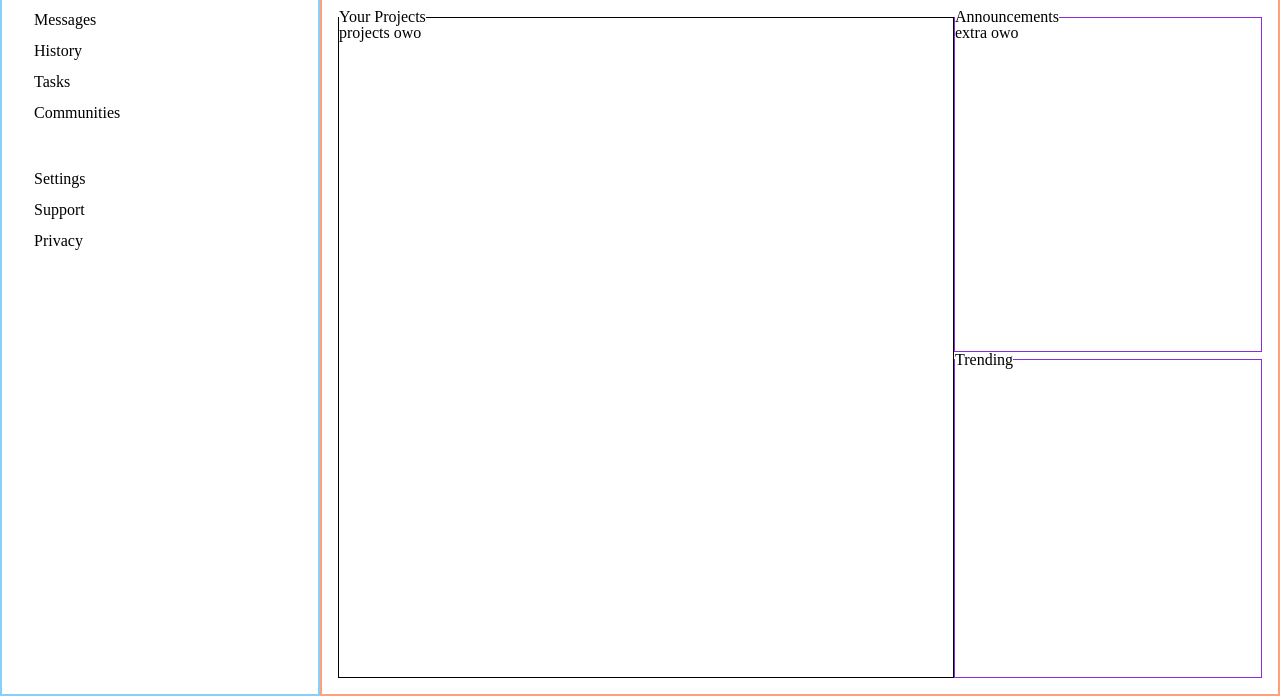
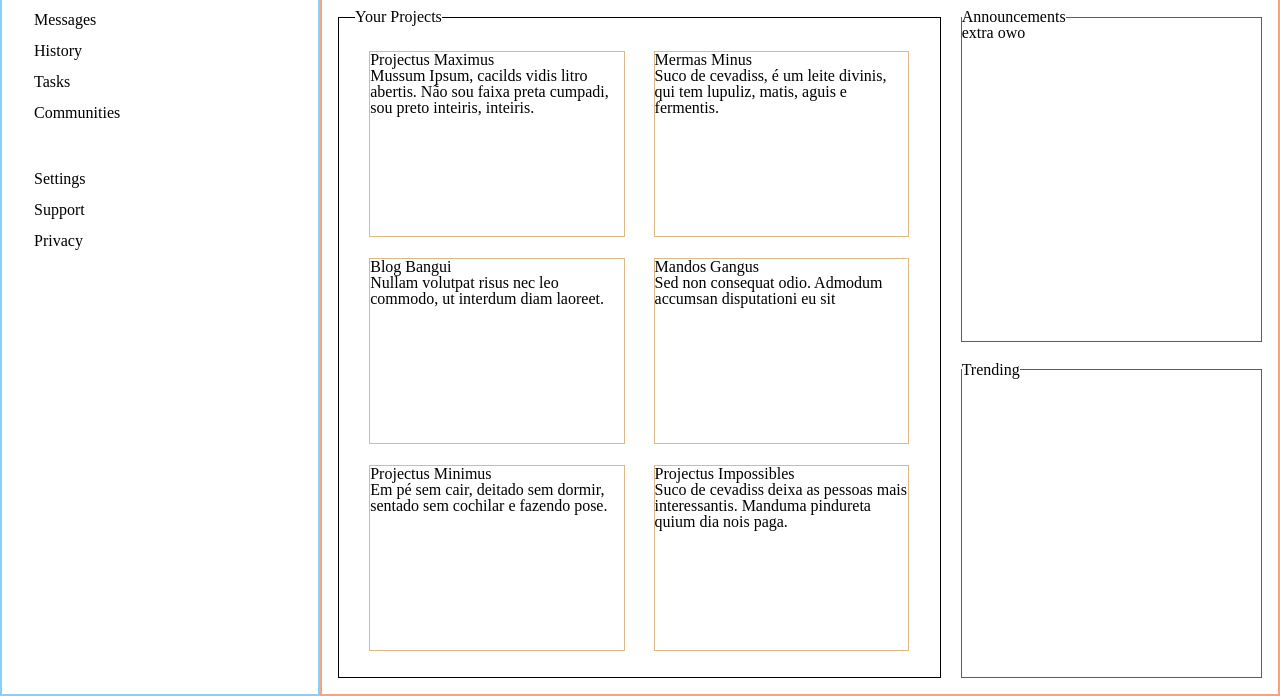
Before and after one commit to morfenza/admin-dashboard, a plain HTML site: page index.html in a window 1280 px wide. Shown: the part 150-846 px from the top of the page. Drawn offline with Linux system fonts and the light colour scheme.

Commit message:
Apply grid on project container

```diff
--- a/css/style.css
+++ b/css/style.css
@@ -33,6 +33,23 @@ input[type="search"] {
   border: 1px solid black;
 
   grid-area: project;
+
+  padding: 1rem;
+
+  display: grid;
+  grid-template-columns: repeat(2, 1fr);
+  grid-template-rows: repeat(3, 1fr);
+
+  place-items: center;
+}
+
+.project-card {
+  border: 1px solid burlywood;
+
+  width: 90%;
+  height: 90%;
+
+
 }
 
 .main-container {
@@ -56,10 +73,12 @@ input[type="search"] {
 
   display: grid;
   grid-template-columns: 2fr 1fr;
+  gap: 20px;
   grid-template-areas:
     "project announ"
     "project trend"
   ;
+
 }
 
 .sidebar {
--- a/index.html
+++ b/index.html
@@ -61,7 +61,50 @@
     <div class="main-content">
       <fieldset class="projects-container">
         <legend>Your Projects</legend>
-        projects owo
+        <div class="project-card">
+          <h1>Projectus Maximus</h1>
+          <p>
+            Mussum Ipsum, cacilds vidis litro abertis.
+            Não sou faixa preta cumpadi, sou preto
+            inteiris, inteiris.
+          </p>
+        </div>
+        <div class="project-card">
+          <h1>Mermas Minus</h1>
+          <p>
+            Suco de cevadiss,
+            é um leite divinis, qui tem lupuliz, matis,
+            aguis e fermentis.
+          </p>
+        </div>
+        <div class="project-card">
+          <h1>Blog Bangui</h1>
+          <p>
+            Nullam volutpat risus nec leo commodo,
+            ut interdum diam laoreet.
+          </p>
+        </div>
+        <div class="project-card">
+          <h1>Mandos Gangus</h1>
+          <p>
+            Sed non consequat odio.
+            Admodum accumsan disputationi eu sit
+          </p>
+        </div>
+        <div class="project-card">
+          <h1>Projectus Minimus</h1>
+          <p>
+            Em pé sem cair, deitado sem dormir,
+            sentado sem cochilar e fazendo pose.
+          </p>
+        </div>
+        <div class="project-card">
+          <h1>Projectus Impossibles</h1>
+          <p>
+            Suco de cevadiss deixa as pessoas mais interessantis.
+            Manduma pindureta quium dia nois paga.
+          </p>
+        </div>
       </fieldset>
       <fieldset class="announcements-container">
         <legend>Announcements</legend>
```
